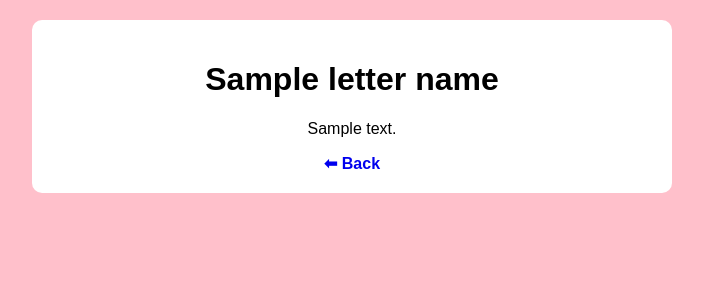
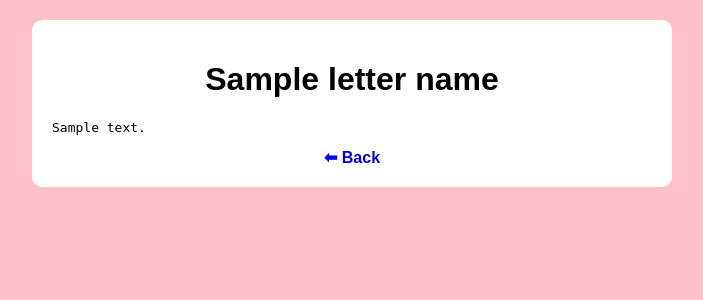
Before and after one commit to marisa-lamarra/open-when-app, a Flask app: template templates/letter.html in a window 1280 px wide. Shown: the top 300 px of the page, without its empty margins (288-991 px from the left). Run offline with Flask 2, Linux system fonts and the light colour scheme; the template is opened without the code that fills it: most values are stand-ins (such as "Sample title", 1, 10 or a date in 2020).

Commit message:
Update letter.html

```diff
--- a/templates/letter.html
+++ b/templates/letter.html
@@ -7,12 +7,13 @@
   <style>
     body { background-color: #FFC0CB; text-align: center; font-family: Arial, sans-serif; }
     .container { max-width: 600px; margin: 20px auto; background: white; padding: 20px; border-radius: 10px; }
+    pre { text-align: left; white-space: pre-wrap; word-wrap: break-word; }
   </style>
 </head>
 <body>
   <div class="container">
     <h1>{{ letter_name }}</h1>
-        <p>{{ content }}</p>
+    <pre>{{ content }}</pre>
     <a href="/" style="text-decoration: none; font-weight: bold;">⬅ Back</a>
   </div>
 </body>
```
Lines whose indentation alone changed are shown as unchanged.
